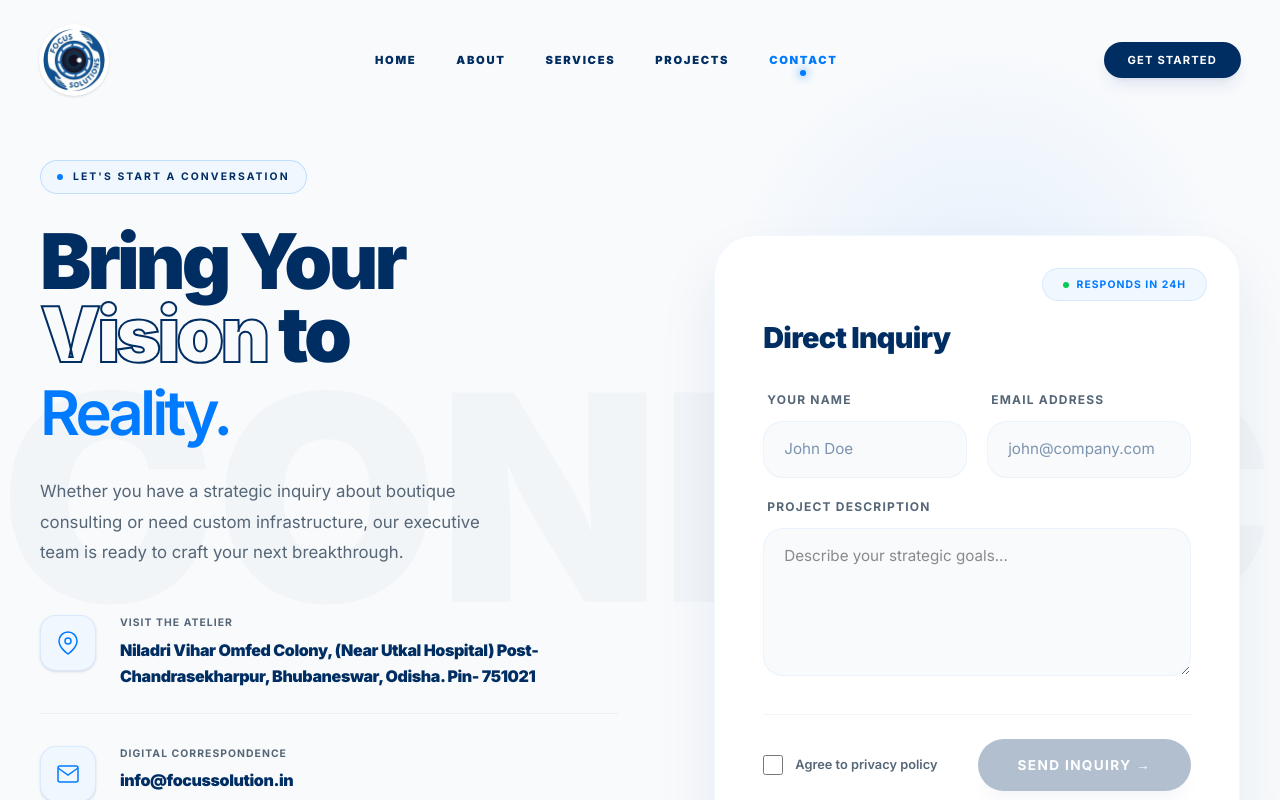
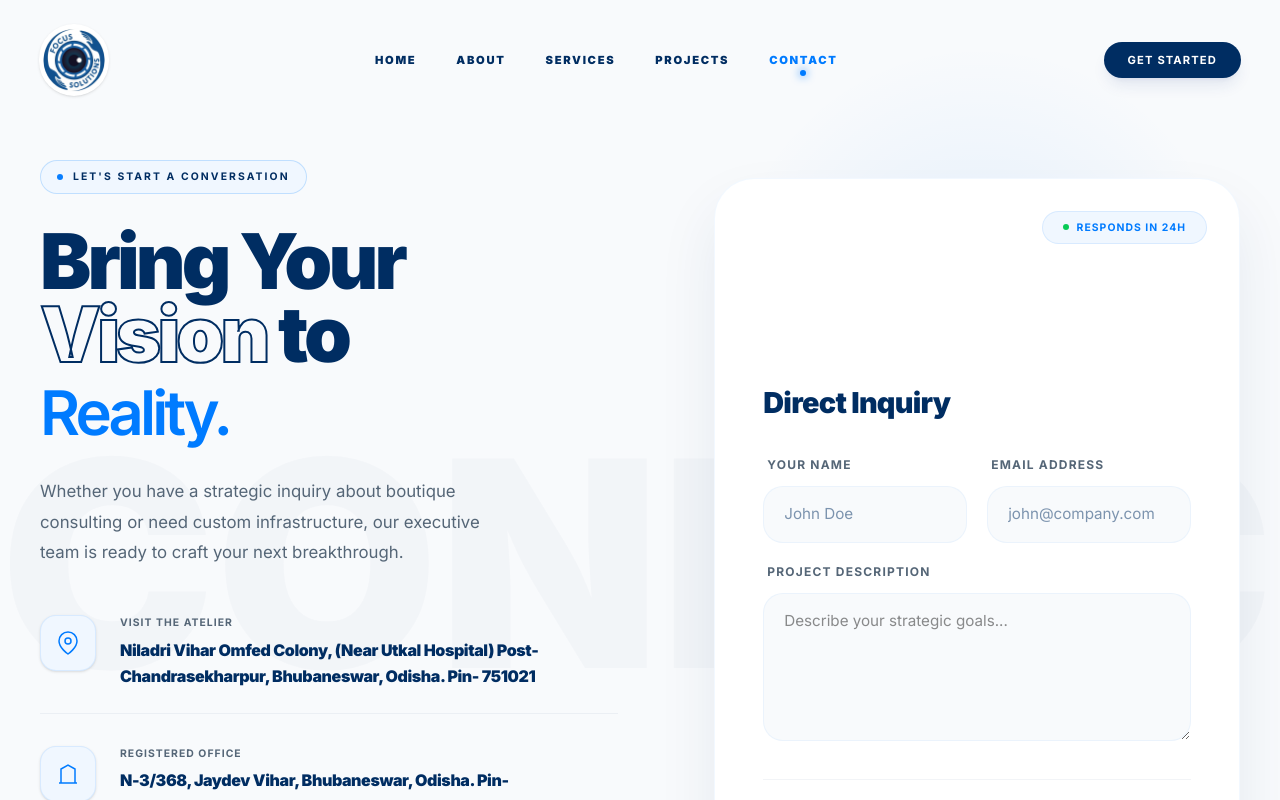
Before and after one commit to biswajit-dev-1999/focoussolutionwebsite, a React (Vite) app: page /contact in a window 1280 px wide. Shown: the top 800 px of the page. Built offline with nearby package versions, Linux system fonts and the light colour scheme; a web font is replaced by a local one.

Commit message:
added the content also added the 2 section in project page

```diff
--- a/index.html
+++ b/index.html
@@ -2,7 +2,7 @@
 <html lang="en">
   <head>
     <meta charset="UTF-8" />
-    <link rel="icon" type="image/svg+xml" href="/favicon.svg" />
+    <link rel="icon" type="image/webp" href="/logo101.webp" />
     <meta name="viewport" content="width=device-width, initial-scale=1.0" />
     <title>Focus Solutions — Precision Consulting for Complex Challenges</title>
     <meta name="description" content="Focus Solutions provides premium consulting in HR, infrastructure, education, and regulatory compliance. 15+ years of industry excellence." />
--- a/src/pages/Contact.jsx
+++ b/src/pages/Contact.jsx
@@ -88,6 +88,24 @@ function ContactHero() {
                 value="Niladri Vihar Omfed Colony, (Near Utkal Hospital) Post- Chandrasekharpur, Bhubaneswar, Odisha. Pin- 751021"
               />
 
+              {/* Registered Office */}
+              <ContactInfoItem
+                icon={
+                  <svg className="w-5 h-5 sm:w-6 sm:h-6" viewBox="0 0 24 24" fill="none" stroke="currentColor" strokeWidth="1.5">
+                    <path d="M3 21h18" />
+                    <path d="M5 21V7l7-4 7 4v14" />
+                    <path d="M9 9h.01" />
+                    <path d="M9 12h.01" />
+                    <path d="M9 15h.01" />
+                    <path d="M15 9h.01" />
+                    <path d="M15 12h.01" />
+                    <path d="M15 15h.01" />
+                  </svg>
+                }
+                label="Registered Office"
+                value="N-3/368, Jaydev Vihar, Bhubaneswar, Odisha. Pin-751013"
+              />
+
               <ContactInfoItem
                 icon={
                   <svg className="w-5 h-5 sm:w-6 sm:h-6" viewBox="0 0 24 24" fill="none" stroke="currentColor" strokeWidth="1.5">
@@ -114,7 +132,7 @@ function ContactHero() {
 
           {/* ── RIGHT: Form */}
           <div className="reveal from-right">
-            <div className="bg-white rounded-[40px] p-8 md:p-12 relative shadow-[0_30px_60px_rgba(0,45,98,0.08)] border border-[#007BFF]/5">
+            <div className="bg-white rounded-[40px] p-8 md:p-12 relative shadow-[0_30px_60px_rgba(0,45,98,0.08)] border border-[#007BFF]/5 min-h-[850px] flex flex-col justify-center">
               <div className="absolute top-8 right-8 px-5 py-2 rounded-full flex items-center gap-2 bg-[#F0F7FF] border border-[#007BFF]/10">
                 <span className="w-1.5 h-1.5 rounded-full bg-green-500 animate-pulse" />
                 <span className="text-[0.65rem] font-bold uppercase tracking-widest text-[#007BFF]">Responds in 24h</span>
@@ -127,7 +145,7 @@ function ContactHero() {
                   <p className="text-[#556677] max-w-[280px]">Our executive team has received your inquiry and will be in touch shortly.</p>
                 </div>
               ) : (
-                <form onSubmit={handleSubmit} className="mt-8">
+                <form onSubmit={handleSubmit} className="mt-8 flex flex-col justify-between h-full">
                   <h3 className="text-[1.8rem] font-black tracking-tight text-[#002D62] mb-8">Direct Inquiry</h3>
 
                   <div className="grid grid-cols-1 sm:grid-cols-2 gap-5 mb-5">
@@ -135,7 +153,7 @@ function ContactHero() {
                     <FormField label="Email Address" id="contact-email" name="email" type="email" placeholder="john@company.com" value={formData.email} onChange={handleChange} required />
                   </div>
 
-                  <div className="mb-8">
+                  <div className="mb-8 flex-1">
                     <label htmlFor="contact-message" className="block text-[0.75rem] font-bold tracking-widest uppercase text-[#556677] mb-3 ml-1">
                       Project Description
                     </label>
@@ -146,7 +164,7 @@ function ContactHero() {
                       placeholder="Describe your strategic goals..."
                       value={formData.message}
                       onChange={handleChange}
-                      className="w-full px-5 py-4 rounded-[20px] text-[0.95rem] outline-none transition-all duration-300 bg-[#F8FAFC] border border-[#007BFF]/5 focus:border-[#007BFF] focus:bg-white"
+                      className="w-full px-5 py-4 rounded-[20px] text-[0.95rem] outline-none transition-all duration-300 bg-[#F8FAFC] border border-[#007BFF]/5 focus:border-[#007BFF] focus:bg-white h-full"
                       required
                     />
                   </div>
--- a/src/pages/Projects.jsx
+++ b/src/pages/Projects.jsx
@@ -13,6 +13,7 @@ export default function Projects() {
       <ProjectsHero />
       <FostacAirtelSection />
       <EducationZedSection />
+      <DataEntryGSTSection/>
       <SalassSection />
       <ProjectsCTA />
     </main>
@@ -100,7 +101,7 @@ function FostacAirtelSection() {
                 <span className="text-[0.65rem] font-bold tracking-widest uppercase text-[#556677]">Regulatory Impact</span>
               </div>
               <h2 className="font-black text-3xl text-[#002D62] mb-5">FOSTAC (FSSAI)</h2>
-              <p className="text-[#556677] leading-relaxed mb-8">Implementing national food safety training protocols, ensuring global standards for consumer health.</p>
+              <p className="text-[#556677] leading-relaxed mb-8">This project is an initiative associated with Food Safety and Standards Authority of India. Mr. Mukherjee has been appointed as the authorized representative by the empanelled agency/organization for the states of Odisha and West Bengal, ensuring effective coordination and implementation of the project activities.</p>
             </div>
             <Link to="#" className="text-sm font-bold uppercase text-[#007BFF] flex items-center gap-2 hover:gap-4 transition-all">
               View Case Study <span>→</span>
@@ -152,7 +153,8 @@ function EducationZedSection() {
             <div className="mt-auto">
               <span className="inline-block px-4 py-1.5 rounded-full text-[0.6rem] font-bold bg-[#F0F7FF] text-[#007BFF] uppercase mb-4">✓ Standard Achieved</span>
               <h3 className="font-black text-2xl text-[#002D62] mb-3">ZED Certification</h3>
-              <p className="text-sm text-[#556677]">Facilitating Zero Defect, Zero Effect manufacturing excellence for national industrial growth.</p>
+              <p className="text-sm text-[#556677]"> This project is being carried out in association with Quality Council of India. Mr. Mukherjee has been appointed as the authorized representative by the empanelled agency/organization for Odisha, overseeing the smooth execution, coordination, and implementation of the project activities across the state.
+</p>
             </div>
           </div>
 
@@ -163,7 +165,8 @@ function EducationZedSection() {
               <span className="text-[0.6rem] font-bold tracking-widest uppercase text-white/40">Academic Innovation</span>
             </div>
             <h3 className="font-black text-3xl mb-5 leading-tight">Vidya Bhawan <br/><span className="text-[#007BFF]">(IIT Bhubaneswar)</span></h3>
-            <p className="text-sm text-white/60 leading-relaxed mb-8 flex-1">Deploying advanced pedagogical tools for premier technical ecosystems, shaping the engineers of tomorrow.</p>
+            <p className="text-sm text-white/60 leading-relaxed mb-8 flex-1"> This is an education-focused project assigned to Focus Solution and authorized by Indian Institute of Technology Bhubaneswar. The project aims to support innovative learning initiatives and effective implementation of educational solutions across the assigned domain.
+</p>
             <div className="flex gap-2">
               {['Ed-Tech', 'Infrastructure'].map(tag => (
                 <span key={tag} className="px-4 py-2 rounded-full text-[0.6rem] font-bold bg-white/10 border border-white/10">{tag}</span>
@@ -180,6 +183,85 @@ function EducationZedSection() {
       </div>
     </section>
   )
+}
+
+function DataEntryGSTSection() {
+  return (
+    <section className="py-20 bg-white">
+      <div className="max-w-[1280px] mx-auto px-6 lg:px-10">
+        <div className="grid grid-cols-1 lg:grid-cols-3 gap-8">
+
+          {/* Data Entry Project */}
+          <div className="reveal card-lift bg-[#F8FAFC] rounded-[40px] p-10 flex flex-col border border-[#007BFF]/10 shadow-lg">
+            <div className="w-full h-[180px] mb-8 rounded-2xl overflow-hidden">
+              <img
+                src="https://iisppr.org.in/wp-content/uploads/2025/04/Featured-image.jpg"
+                className="w-full h-full object-cover"
+                alt="Data Entry Project"
+              />
+            </div>
+
+            <div className="mt-auto">
+              <span className="inline-block px-4 py-1.5 rounded-full text-[0.6rem] font-bold bg-[#F0F7FF] text-[#007BFF] uppercase mb-4">
+                ✓ Professional Services
+              </span>
+
+              <h3 className="font-black text-2xl text-[#002D62] mb-3">
+                Data Entry Project
+              </h3>
+
+              <p className="text-sm text-[#556677] leading-relaxed">
+                This income generation program has been successfully implemented with the objective of creating sustainable employment opportunities and supporting economic growth. The project focuses on skill development, self-employment initiatives, and livelihood enhancement, contributing to improved financial stability and community empowerment.
+              </p>
+            </div>
+          </div>
+
+          {/* GST Suvidha Kendra */}
+          <div className="reveal reveal-delay-2 card-lift rounded-[40px] p-10 bg-[#002D62] text-white flex flex-col shadow-2xl">
+            <div className="flex items-center gap-3 mb-8">
+              <span className="w-12 h-12 flex items-center justify-center rounded-xl bg-white/10 text-2xl">
+                🧾
+              </span>
+
+              <span className="text-[0.6rem] font-bold tracking-widest uppercase text-white/40">
+                Financial Assistance
+              </span>
+            </div>
+
+            <h3 className="font-black text-3xl mb-5 leading-tight">
+              GST Suvidha Kendra<br />
+              <span className="text-[#007BFF]">(Jana Seva Kendra)</span>
+            </h3>
+
+            <p className="text-sm text-white/60 leading-relaxed mb-8 flex-1">
+              Focus Solution is engaged in delivering authorized service-oriented projects across Odisha, with a strong commitment to quality, efficiency, and professional execution. The organization focuses on providing reliable support services, operational management, and project implementation tailored to various institutional and business requirements throughout the state.
+            </p>
+
+            <div className="flex gap-2 flex-wrap">
+              {["GST Filing", "Tax Support", "Business Services"].map((tag) => (
+                <span
+                  key={tag}
+                  className="px-4 py-2 rounded-full text-[0.6rem] font-bold bg-white/10 border border-white/10"
+                >
+                  {tag}
+                </span>
+              ))}
+            </div>
+          </div>
+
+          {/* Image Section */}
+          <div className="reveal reveal-delay-3 rounded-[40px] overflow-hidden shadow-xl">
+            <img
+              src="https://gstsuvidhaprovider.finance.blog/wp-content/uploads/2019/12/gst-seva-kendra-franchise.jpg"
+              className="w-full h-full object-cover"
+              alt="GST Suvidha Kendra"
+            />
+          </div>
+
+        </div>
+      </div>
+    </section>
+  );
 }
 
 /* ─────────────────────────────────────────────
```
